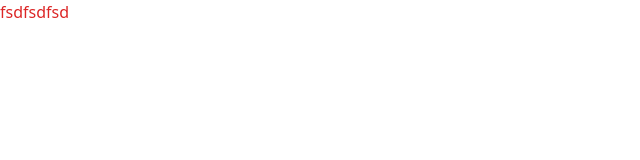
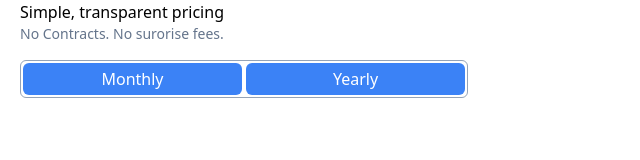
Before and after one commit to mhdix/pricing-section-tailwind, a website: page public/index.html in a window 1280 px wide. Shown: the whole page, without its empty margins (0-640 px from the left). Drawn offline with Linux system fonts and the light colour scheme.

Commit message:
header string

```diff
--- a/public/index.html
+++ b/public/index.html
@@ -7,6 +7,16 @@
     <link rel="stylesheet" href="build/tailwind.css">
 </head>
 <body>
-    <h1 class="text-red-600">fsdfsdfsd</h1>
+    <div class="px-5">
+        <!-- header -->
+        <div class="max-w-md">
+            <h1>Simple, transparent pricing</h1>
+            <p class="text-sm text-slate-500">No Contracts. No surorise fees.</p>
+            <div class="w-full mt-4 flex gap-1 border border-slate-400 p-0.5 rounded-md">
+                <button class="w-full rounded-md p-1 text-white bg-blue-500 ">Monthly</button>
+                <button class="w-full rounded-md p-1 text-white bg-blue-500 ">Yearly</button>
+            </div>
+        </div>
+    </div>
 </body>
 </html>
```
Also changed, not shown: public/build/tailwind.css.
